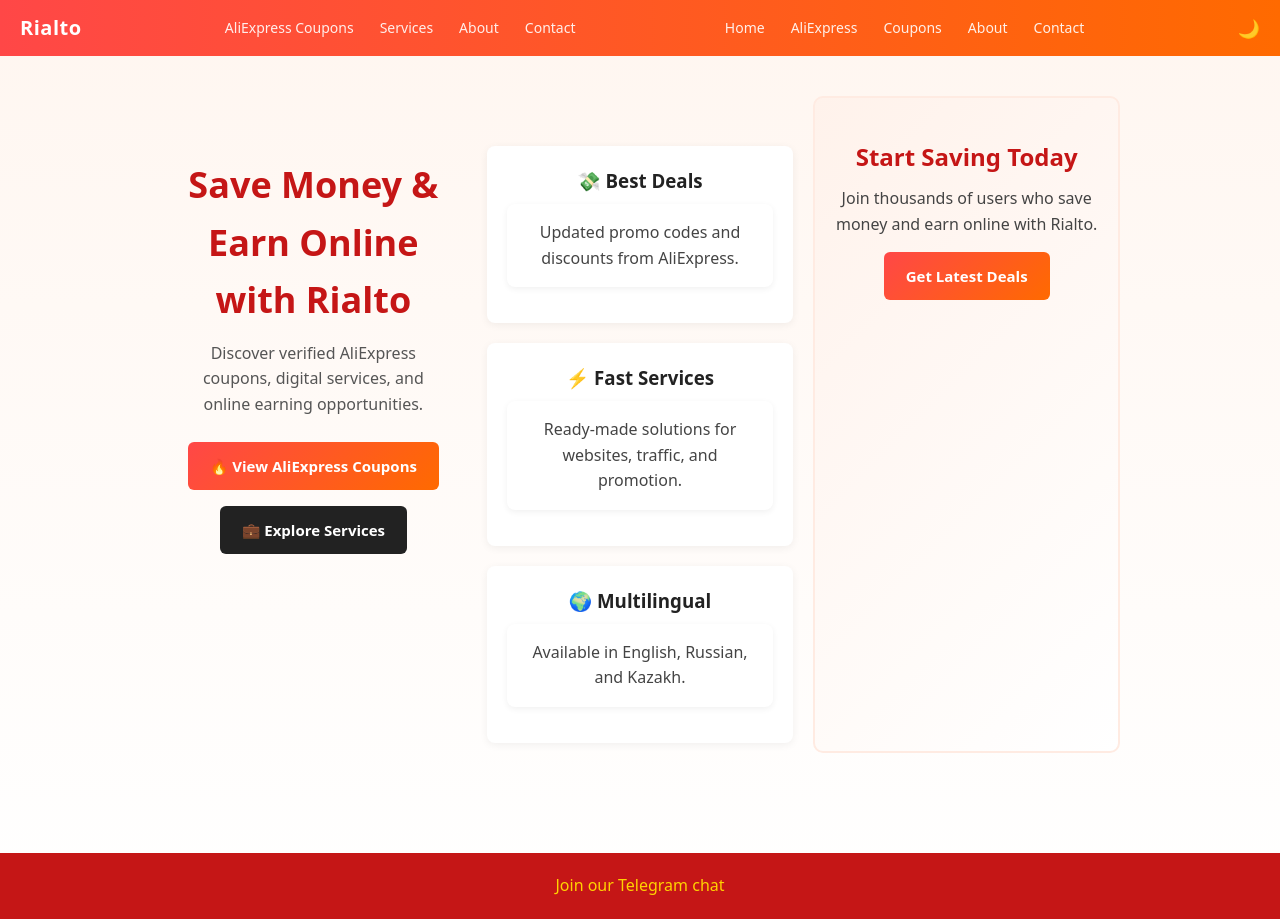
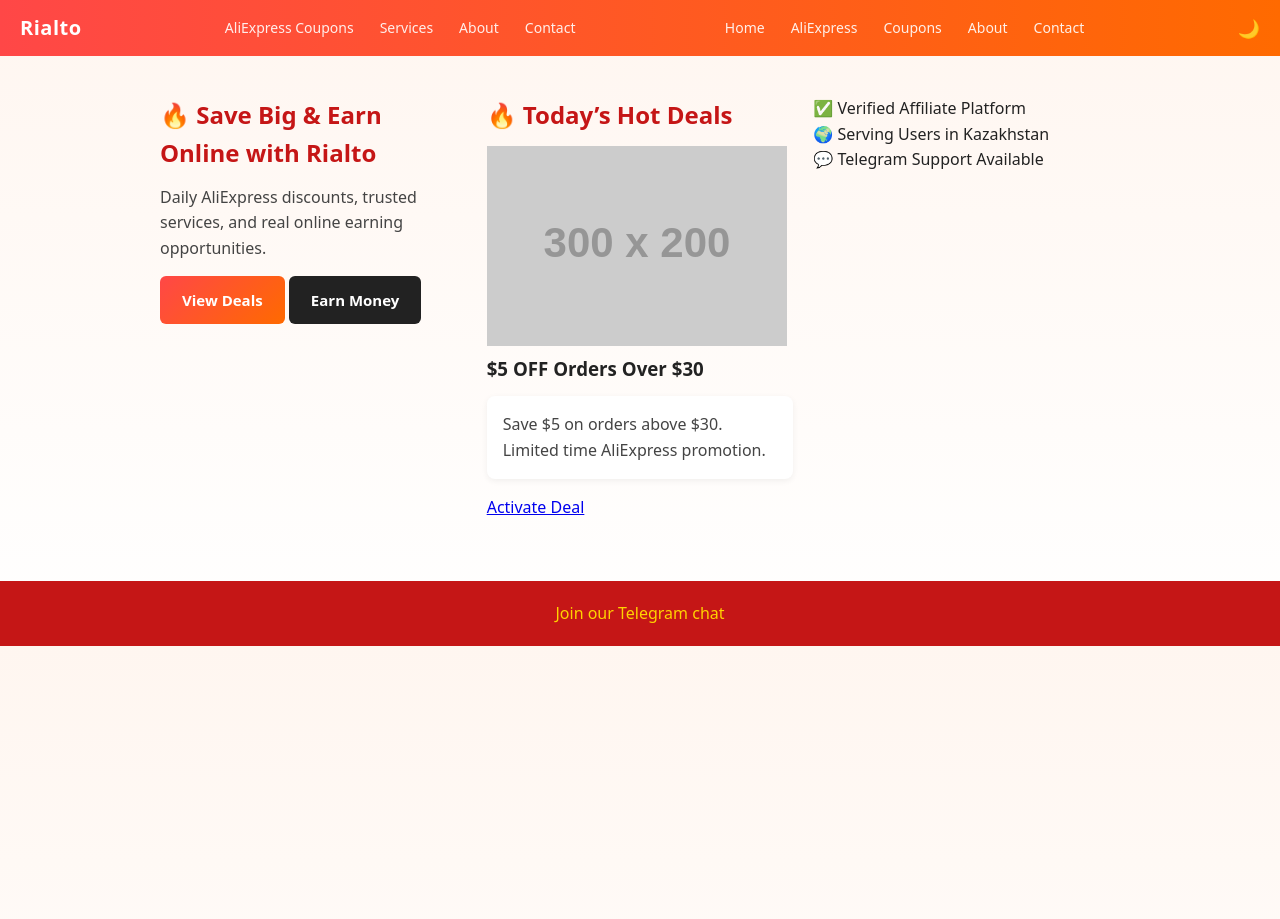
Before and after one commit to StewartArbor/rialto, a Jekyll site: the page built from en/index.html, in a window 1280 px wide. Built offline with Jekyll 4.4.1, drawn with Linux system fonts in a browser that asks for light colours.

Commit message:
Update index.html

```diff
--- a/en/index.html
+++ b/en/index.html
@@ -1,28 +1,27 @@
 ---
 layout: default
 lang: en
-title: AliExpress Coupons & Services
+title: AliExpress Deals & Online Earnings
 ---
 
 
-<section class="hero">
+<section class="home-hero">
 
-  <h1>Save Money & Earn Online with Rialto</h1>
+  <h1>🔥 Save Big & Earn Online with Rialto</h1>
 
-  <p class="hero-desc">
-    Discover verified AliExpress coupons, digital services,
-    and online earning opportunities.
+  <p>
+    Daily AliExpress discounts, trusted services,
+    and real online earning opportunities.
   </p>
 
-
-  <div class="hero-buttons">
+  <div class="home-cta">
 
     <a href="/en/aliexpress.html" class="hero-btn primary">
-      🔥 View AliExpress Coupons
+      View Deals
     </a>
 
     <a href="/en/services.html" class="hero-btn secondary">
-      💼 Explore Services
+      Earn Money
     </a>
 
   </div>
@@ -30,36 +29,55 @@
 </section>
 
 
-<section class="features">
+<section class="home-deals">
 
-  <div class="feature-card">
-    <h3>💸 Best Deals</h3>
-    <p>Updated promo codes and discounts from AliExpress.</p>
-  </div>
+  <h2>🔥 Today’s Hot Deals</h2>
 
-  <div class="feature-card">
-    <h3>⚡ Fast Services</h3>
-    <p>Ready-made solutions for websites, traffic, and promotion.</p>
-  </div>
+  <div class="home-grid">
 
-  <div class="feature-card">
-    <h3>🌍 Multilingual</h3>
-    <p>Available in English, Russian, and Kazakh.</p>
+    {% assign count = 0 %}
+
+    {% for item in site.data.items %}
+      {% if item.lang == "en" and item.store == "aliexpress" and count < 6 %}
+
+        {% assign count = count | plus: 1 %}
+
+        <div class="home-card">
+
+          {% if item.image %}
+            <img src="{{ item.image }}" alt="{{ item.title }}">
+          {% endif %}
+
+          <h3>{{ item.title }}</h3>
+
+          <p>{{ item.desc }}</p>
+
+          <a href="{{ item.link }}" target="_blank">
+            Activate Deal
+          </a>
+
+        </div>
+
+      {% endif %}
+    {% endfor %}
+
   </div>
 
 </section>
 
 
-<section class="cta">
+<section class="home-trust">
 
-  <h2>Start Saving Today</h2>
+  <div class="trust-box">
+    ✅ Verified Affiliate Platform
+  </div>
 
-  <p>
-    Join thousands of users who save money and earn online with Rialto.
-  </p>
+  <div class="trust-box">
+    🌍 Serving Users in Kazakhstan
+  </div>
 
-  <a href="/en/aliexpress.html" class="hero-btn primary">
-    Get Latest Deals
-  </a>
+  <div class="trust-box">
+    💬 Telegram Support Available
+  </div>
 
 </section>
```
